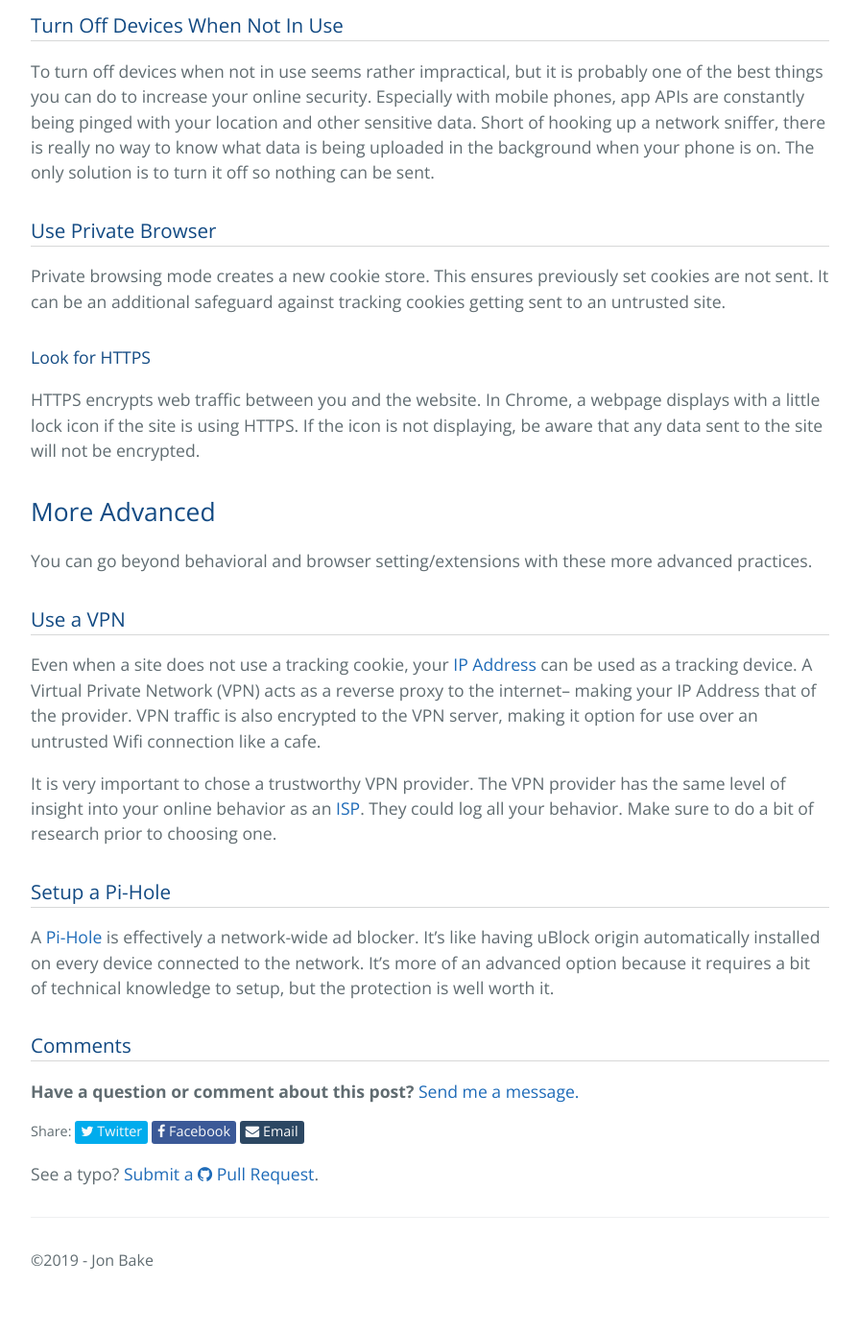
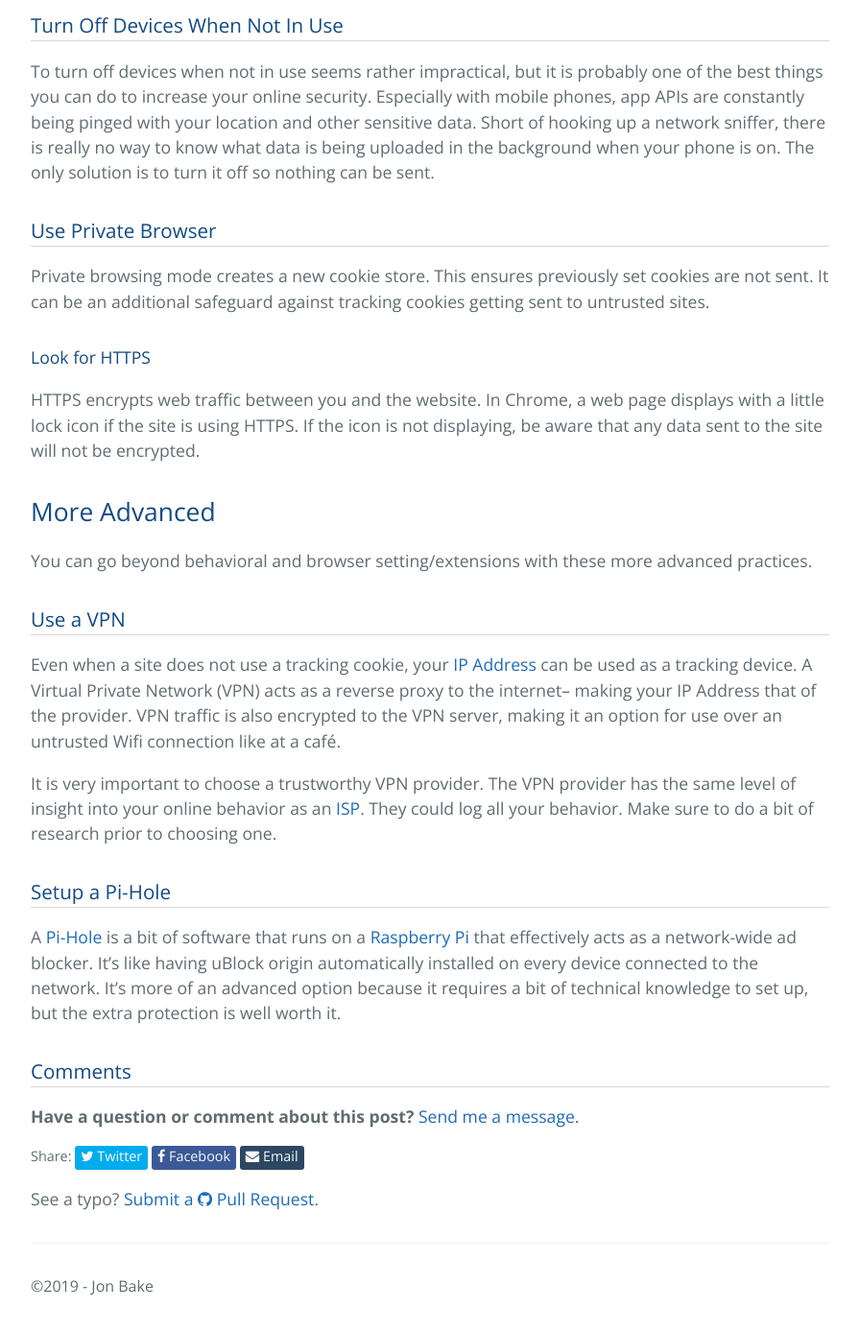
Before and after one commit to jonmbake/jonbake.com, a Jekyll site: the page built from blog/_posts/2019-11-09-tools-for-privacy-and-seurity-online.md, in a window 1280 px wide and 1400 px high, scrolled down 2433 px. Shown: the top 1388 px of the window at 96% size, without its empty margins (192-1087 px from the left). Built offline with Jekyll 4.4.1, drawn with Linux system fonts in a browser that asks for light colours; nearby versions of some CDN libraries; some of the changed text lies outside the part shown.

Commit message:
update blog post

```diff
--- a/blog/_posts/2019-11-09-tools-for-privacy-and-seurity-online.md
+++ b/blog/_posts/2019-11-09-tools-for-privacy-and-seurity-online.md
@@ -46,11 +46,11 @@ To turn off devices when not in use seems rather impractical, but it is probably
 
 ### Use Private Browser
 
-Private browsing mode creates a new cookie store. This ensures previously set cookies are not sent. It can be an additional safeguard against tracking cookies getting sent to an untrusted site.
+Private browsing mode creates a new cookie store. This ensures previously set cookies are not sent. It can be an additional safeguard against tracking cookies getting sent to untrusted sites.
 
 #### Look for HTTPS
 
-HTTPS encrypts web traffic between you and the website. In Chrome, a webpage displays with a little lock icon if the site is using HTTPS. If the icon is not displaying, be aware that any data sent to the site will not be encrypted.
+HTTPS encrypts web traffic between you and the website. In Chrome, a web page displays with a little lock icon if the site is using HTTPS. If the icon is not displaying, be aware that any data sent to the site will not be encrypted.
 
 ## More Advanced
 
@@ -58,10 +58,10 @@ You can go beyond behavioral and browser setting/extensions with these more adva
 
 ### Use a VPN
 
-Even when a site does not use a tracking cookie, your [IP Address](https://en.wikipedia.org/wiki/IP_address) can be used as a tracking device. A Virtual Private Network (VPN) acts as a reverse proxy to the internet-- making your IP Address that of the provider. VPN traffic is also encrypted to the VPN server, making it option for use over an untrusted Wifi connection like a cafe.
+Even when a site does not use a tracking cookie, your [IP Address](https://en.wikipedia.org/wiki/IP_address) can be used as a tracking device. A Virtual Private Network (VPN) acts as a reverse proxy to the internet-- making your IP Address that of the provider. VPN traffic is also encrypted to the VPN server, making it an option for use over an untrusted Wifi connection like at a café.
 
-It is very important to chose a trustworthy VPN provider. The VPN provider has the same level of insight into your online behavior as an [ISP](https://en.wikipedia.org/wiki/Internet_service_provider). They could log all your behavior. Make sure to do a bit of research prior to choosing one.
+It is very important to choose a trustworthy VPN provider. The VPN provider has the same level of insight into your online behavior as an [ISP](https://en.wikipedia.org/wiki/Internet_service_provider). They could log all your behavior. Make sure to do a bit of research prior to choosing one.
 
 ### Setup a Pi-Hole
 
-A [Pi-Hole](https://pi-hole.net/) is effectively a network-wide ad blocker. It's like having uBlock origin automatically installed on every device connected to the network. It's more of an advanced option because it requires a bit of technical knowledge to setup, but the protection is well worth it.
+A [Pi-Hole](https://pi-hole.net/) is a bit of software that runs on a [Raspberry Pi](https://www.raspberrypi.org/) that effectively acts as a network-wide ad blocker. It's like having uBlock origin automatically installed on every device connected to the network. It's more of an advanced option because it requires a bit of technical knowledge to set up, but the extra protection is well worth it.
```
Also changed, not shown: other parts of blog/_posts/2019-11-09-tools-for-privacy-and-seurity-online.md (+2 -2 lines).
